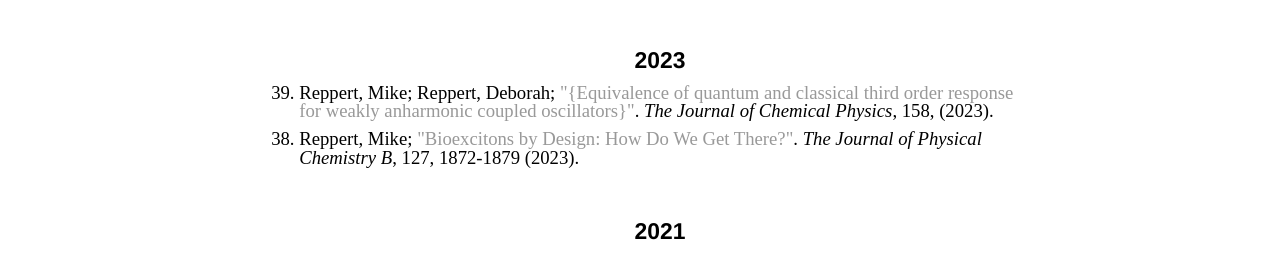
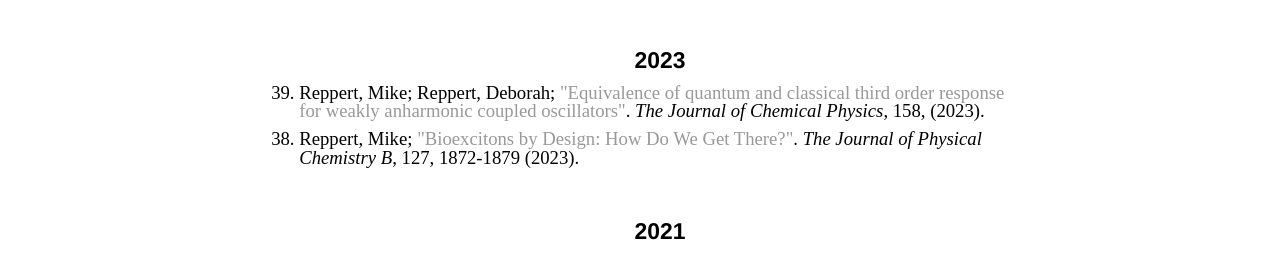
Before and after one commit to mreppert/mreppert.github.io, a Jekyll site: the page built from publications/index.html, in a window 1280 px wide and 900 px high. Shown: the part 221-484 px from the top of the window. Built offline with Jekyll 4.4.1, drawn with Linux system fonts in a browser that asks for light colours.

Commit message:
fixed publication title

```diff
--- a/publications/index.html
+++ b/publications/index.html
@@ -29,7 +29,7 @@
 <ol reversed style="font-size:130%;" type="1">
 <h2 class="pubs">2023</h2>
 
-<li class="pubs">Reppert, Mike; Reppert, Deborah; <a href="https://doi.org/10.1063/5.0135260">"{Equivalence of quantum and classical third order response for weakly anharmonic coupled oscillators}"</a>. <i>The Journal of Chemical Physics</i>, 158,  (2023).</li>
+<li class="pubs">Reppert, Mike; Reppert, Deborah; <a href="https://doi.org/10.1063/5.0135260">"Equivalence of quantum and classical third order response for weakly anharmonic coupled oscillators"</a>. <i>The Journal of Chemical Physics</i>, 158,  (2023).</li>
 
 
 <li class="pubs">Reppert, Mike; <a href="https://doi.org/10.1021/acs.jpcb.2c08787">"Bioexcitons by Design: How Do We Get There?"</a>. <i>The Journal of Physical Chemistry B</i>, 127, 1872-1879 (2023).</li>
--- a/publications/indexlist.html
+++ b/publications/indexlist.html
@@ -1,6 +1,6 @@
 <h2 class="pubs">2023</h2>
 
-<li class="pubs">Reppert, Mike; Reppert, Deborah; <a href="https://doi.org/10.1063/5.0135260">"{Equivalence of quantum and classical third order response for weakly anharmonic coupled oscillators}"</a>. <i>The Journal of Chemical Physics</i>, 158,  (2023).</li>
+<li class="pubs">Reppert, Mike; Reppert, Deborah; <a href="https://doi.org/10.1063/5.0135260">"Equivalence of quantum and classical third order response for weakly anharmonic coupled oscillators"</a>. <i>The Journal of Chemical Physics</i>, 158,  (2023).</li>
 
 
 <li class="pubs">Reppert, Mike; <a href="https://doi.org/10.1021/acs.jpcb.2c08787">"Bioexcitons by Design: How Do We Get There?"</a>. <i>The Journal of Physical Chemistry B</i>, 127, 1872-1879 (2023).</li>
--- a/publications/pubs.bib
+++ b/publications/pubs.bib
@@ -921,7 +921,7 @@
 
 @article{10.1063/5.0135260,
     author = {Reppert, Mike and Reppert, Deborah},
-    title = "{Equivalence of quantum and classical third order response for weakly anharmonic coupled oscillators}",
+    title = "Equivalence of quantum and classical third order response for weakly anharmonic coupled oscillators",
     journal = {The Journal of Chemical Physics},
     volume = {158},
     number = {11},
```
